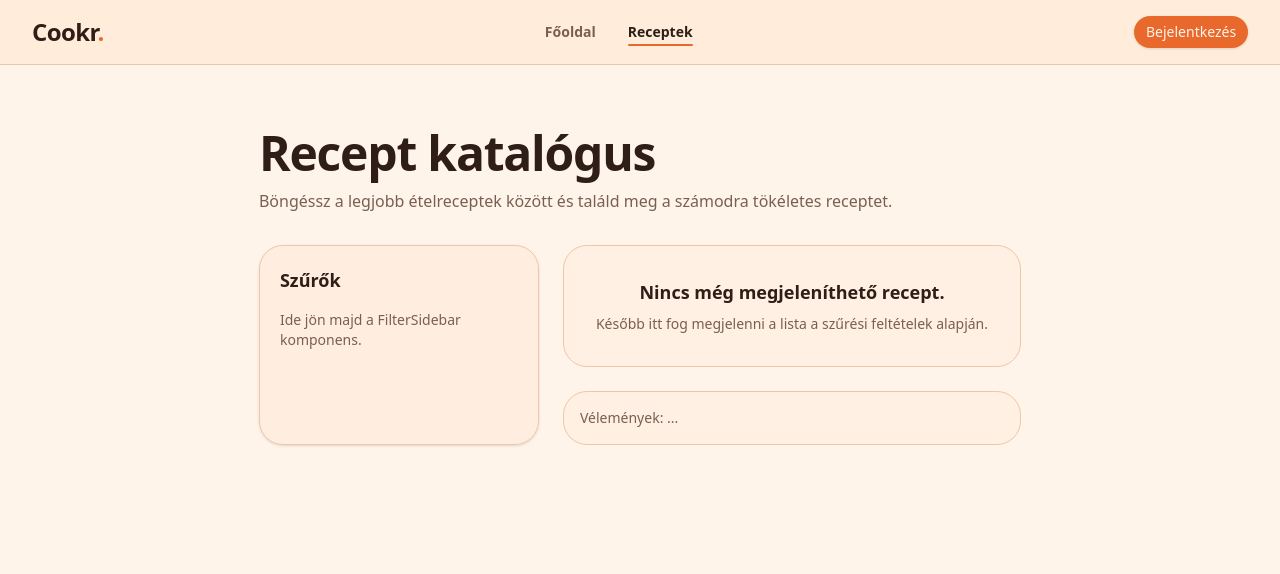
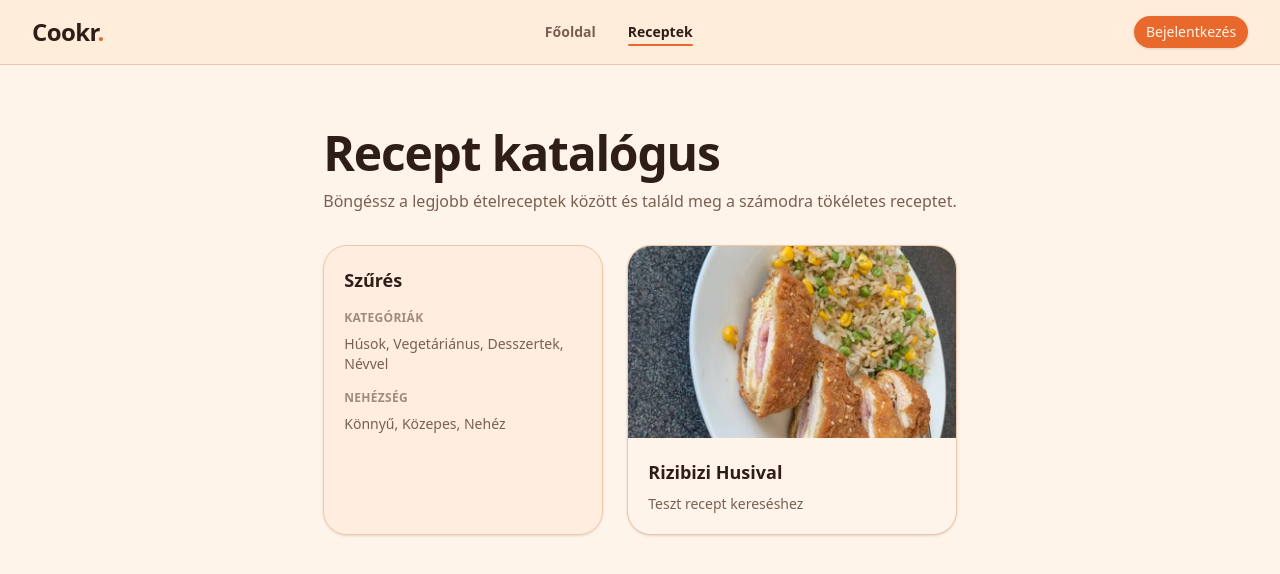
Before and after one commit to XxBAJNOKxX/cooking_platform_frontend, a Vue app: page /recipes in a window 1280 px wide. Shown: the top 574 px of the page. Built offline with nearby package versions, Linux system fonts and the light colour scheme.

Commit message:
Refactor code structure for improved readability and maintainability

```diff
--- a/src/views/RecipeCatalogView.vue
+++ b/src/views/RecipeCatalogView.vue
@@ -21,14 +21,28 @@ export default {
       return typeof value === 'string' ? value.trim() : ''
     })
 
+    const filteredRecipes = computed(() => {
+      if (!searchQuery.value) return recipes.value
+
+      const q = searchQuery.value.toLowerCase()
+      return recipes.value.filter((recipe) =>
+        (recipe.title || '').toLowerCase().includes(q)
+      )
+    })
+
     const fetchRecipes = async () => {
       isLoading.value = true
       error.value = ''
 
       try {
-    recipes.value = []
-  } catch (error) {
-    error.value = 'Nem sikerült betölteni a recepteket.'
+        recipes.value = [
+          {
+            id: 999,
+            title: 'Rizibizi Husival',
+            description: 'Teszt recept kereséshez',
+            image_url: '/RizibiziHusival.jpg'
+          }
+        ]
       } finally {
         isLoading.value = false
       }
@@ -40,6 +54,7 @@ onMounted(() => {
 
     return {
       recipes,
+      filteredRecipes,
       isLoading,
       error,
       fetchRecipes,
@@ -66,10 +81,17 @@ onMounted(() => {
 
     <div class="grid gap-6 lg:grid-cols-[280px_minmax(0,1fr)]">
       <aside class="rounded-3xl border border-stroke bg-surface/40 p-5 shadow-sm">
-        <h2 class="mb-4 text-lg font-bold text-text">Szűrők</h2>
-        <p class="text-sm text-muted">
-          Ide jön majd a FilterSidebar komponens.
-        </p>
+        <h2 class="mb-4 text-lg font-bold text-text">Szűrés</h2>
+        <div class="space-y-3">
+          <div>
+            <p class="text-xs font-semibold text-muted/70 uppercase tracking-wide">Kategóriák</p>
+            <p class="text-sm text-muted mt-2">Húsok, Vegetáriánus, Desszertek, Névvel </p>
+          </div>
+          <div>
+            <p class="text-xs font-semibold text-muted/70 uppercase tracking-wide mt-4">Nehézség</p>
+            <p class="text-sm text-muted mt-2">Könnyű, Közepes, Nehéz</p>
+          </div>
+        </div>
       </aside>
 
       <div class="space-y-6">
@@ -88,33 +110,34 @@ onMounted(() => {
         </div>
 
         <div
-          v-else-if="recipes.length === 0"
+          v-else-if="filteredRecipes.length === 0"
           class="rounded-3xl border border-stroke bg-surface/30 p-8 text-center"
         >
-          <p class="text-lg font-semibold text-text">Nincs még megjeleníthető recept.</p>
+          <p class="text-lg font-semibold text-text">Nincs találat</p>
           <p class="mt-2 text-sm text-muted">
-            Később itt fog megjelenni a lista a szűrési feltételek alapján.
+            Próbálj meg más keresőszót, vagy böngéssz a kategóriák között.
           </p>
         </div>
 
         <div v-else class="grid gap-4">
           <article
-            v-for="recipe in recipes"
+            v-for="recipe in filteredRecipes"
             :key="recipe.id"
-            class="rounded-3xl border border-stroke bg-bg p-5 shadow-sm"
+            class="rounded-3xl border border-stroke bg-bg overflow-hidden shadow-sm"
           >
+            <img v-if="recipe.image_url" :src="recipe.image_url" :alt="recipe.title" class="w-full h-48 object-cover" />
+            <div class="p-5">
               <h3 class="text-lg font-bold text-text">
                 {{ recipe.title }}
               </h3>
               <p class="mt-2 text-sm text-muted">
                 {{ recipe.description }}
               </p>
+            </div>
           </article>
         </div>
 
-        <div class="rounded-3xl border border-stroke bg-surface/30 p-4 text-sm text-muted">
-          Vélemények: ...
-        </div>
+
       </div>
     </div>
   </section>
```
Also changed, not shown: public/RizibiziHusival.jpg (added). Lines whose indentation alone changed are shown as unchanged.
